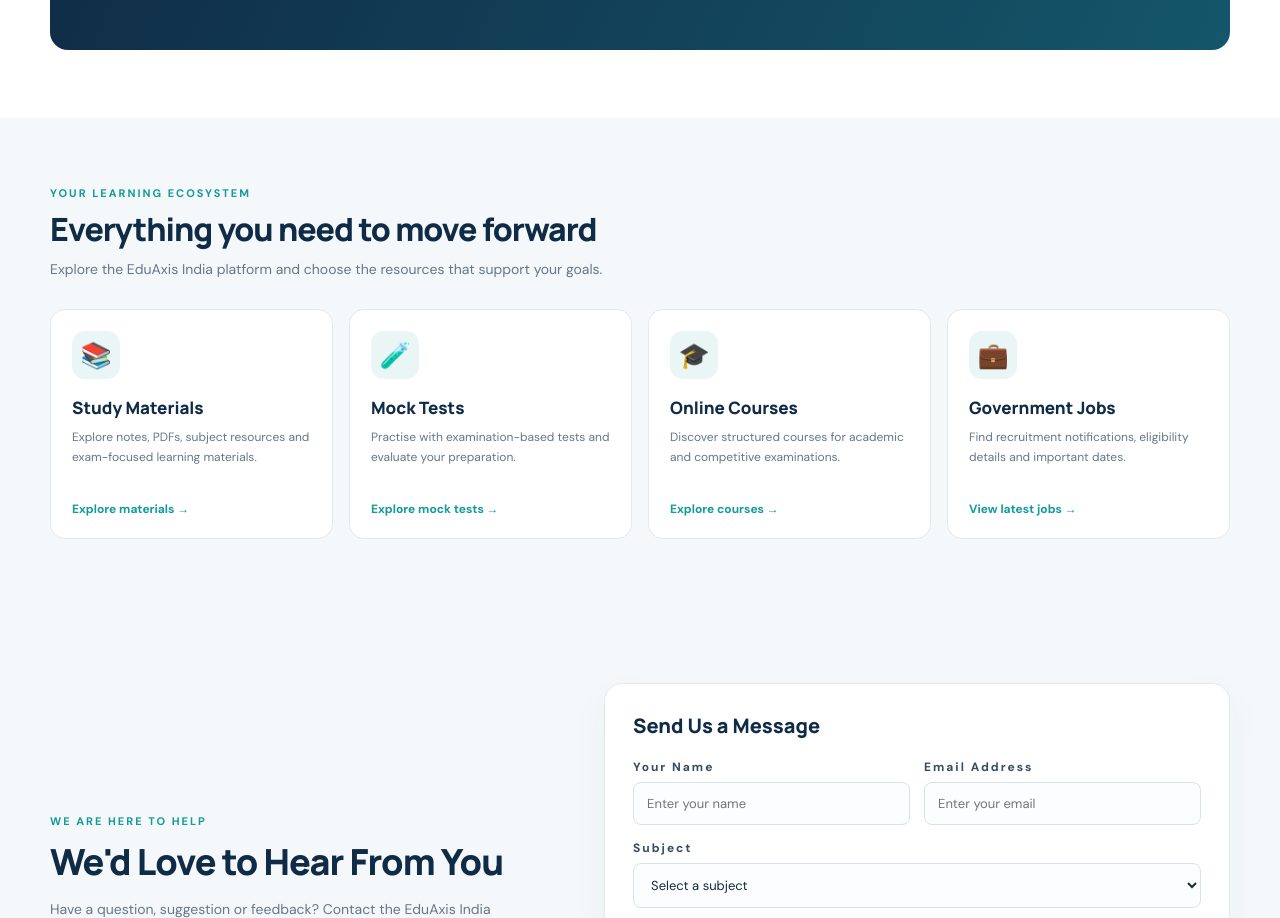
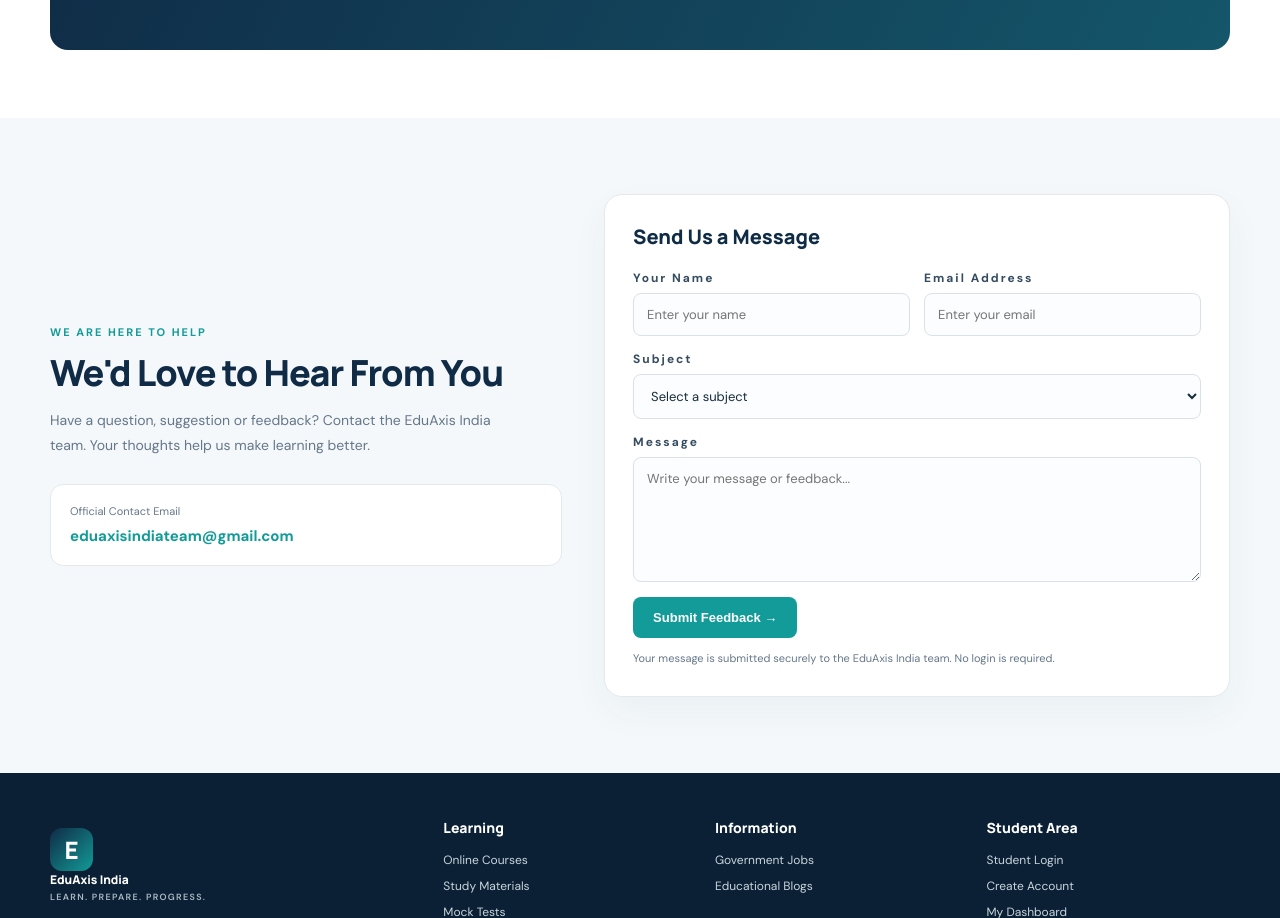
Before and after one commit to ejazahmad174-spec/eduaxis-india, a Next.js app: page / in a window 1280 px wide. Shown: the part 3705-4623 px from the top of the page. Built offline with nearby package versions, Linux system fonts and the light colour scheme.

Commit message:
Update page.tsx

```diff
--- a/app/page.tsx
+++ b/app/page.tsx
@@ -310,28 +310,6 @@ export default function Home() {
         </div>
       </section>
 
-      <section className="ea-section ea-muted-section">
-        <div className="ea-wrap">
-          <div className="ea-section-heading">
-            <div>
-              <div className="ea-eyebrow">Your learning ecosystem</div>
-              <h2>Everything you need to move forward</h2>
-              <p className="ea-section-intro">Explore the EduAxis India platform and choose the resources that support your goals.</p>
-            </div>
-          </div>
-          <div className="ea-card-grid">
-            {services.map((service) => (
-              <a className="ea-card" href={service.href} key={service.title}>
-                <div className="ea-card-icon">{service.icon}</div>
-                <h3>{service.title}</h3>
-                <p>{service.description}</p>
-                <span className="ea-card-link">{service.link} →</span>
-              </a>
-            ))}
-          </div>
-        </div>
-      </section>
-
       <section className="ea-contact-section" id="contact">
         <div className="ea-wrap ea-contact-grid">
           <div className="ea-contact-copy">
```
